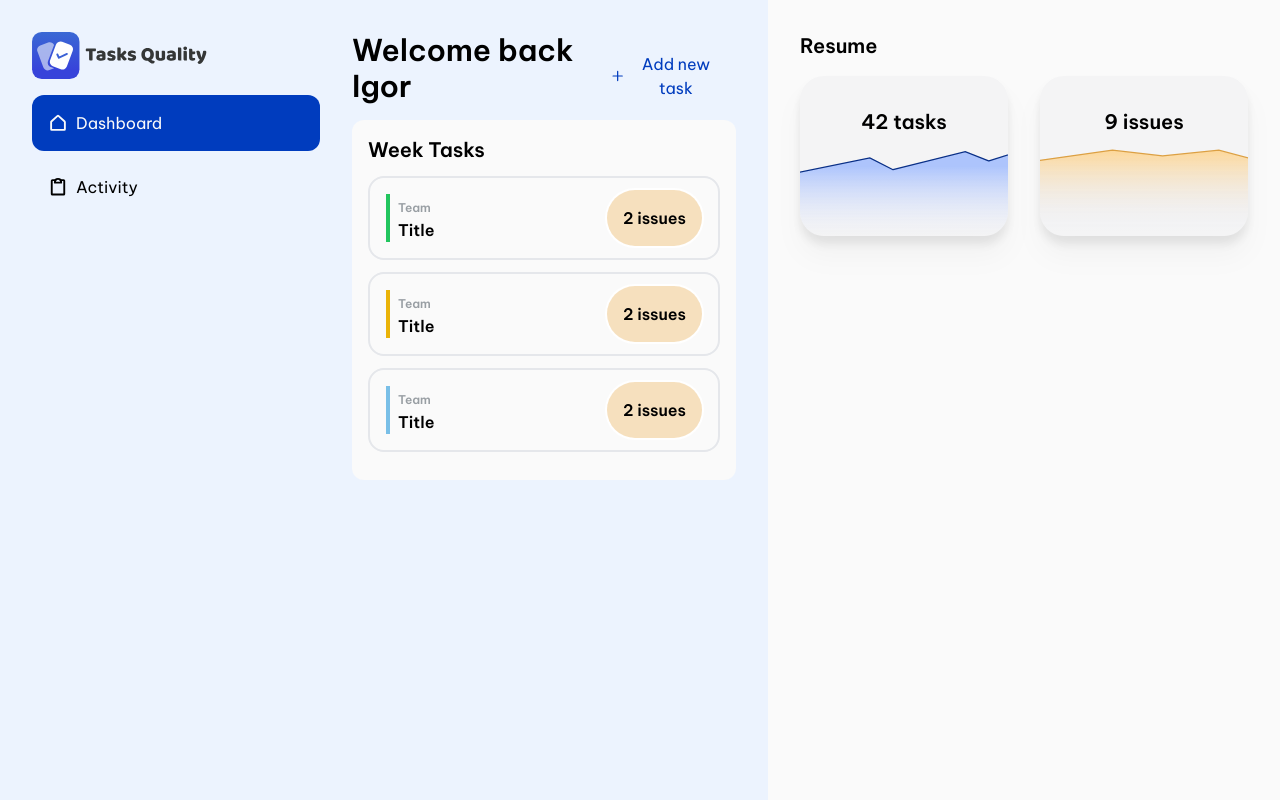
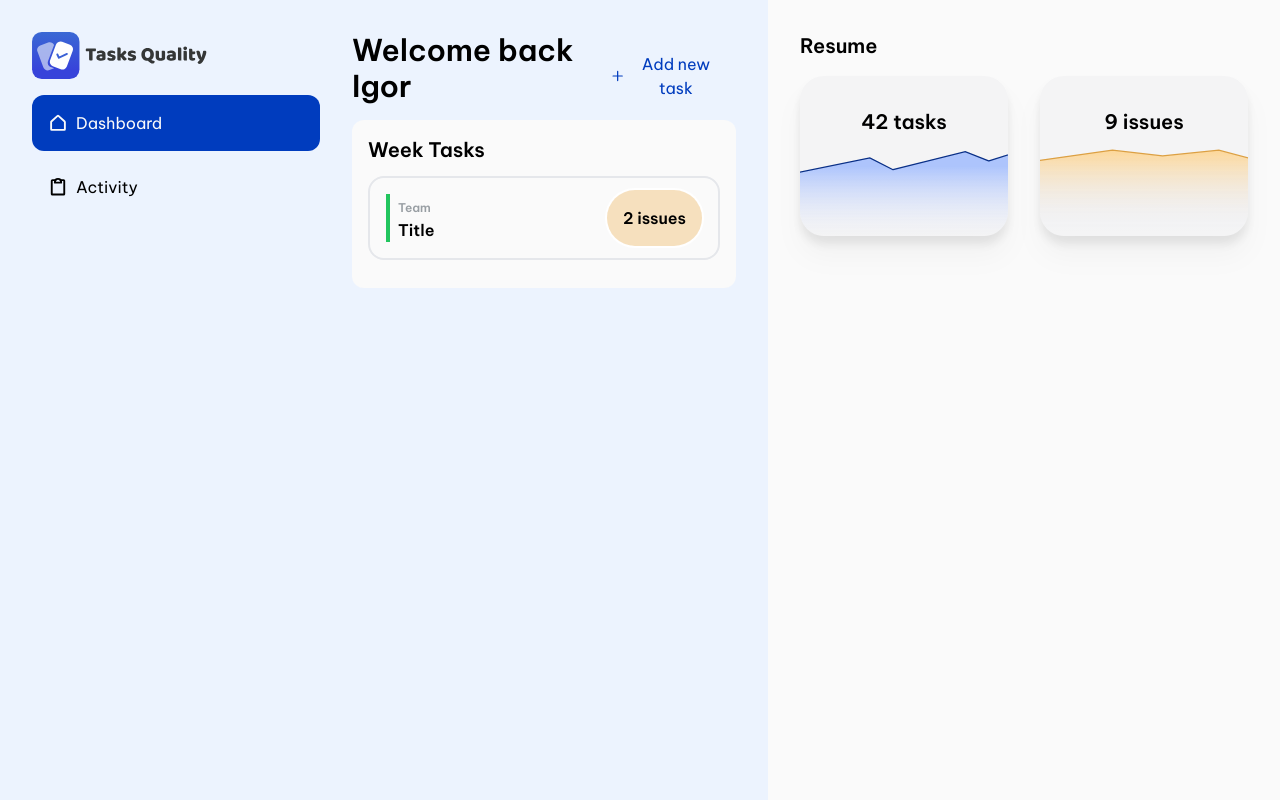
Before and after one commit to falaigor/tasks-quality-web, a React (Vite) app: page / in a window 1280 px wide. Built offline with nearby package versions, Linux system fonts and the light colour scheme.

Commit message:
separando tasks em um component

```diff
--- a/src/App.tsx
+++ b/src/App.tsx
@@ -3,6 +3,7 @@ import { Resume } from "./components/Resume";
 import { Sidebar } from "./components/Sidebar";
 import { DefaultLayout } from "./layouts/Default";
 import "./styles/main.css";
+import { TaskItem } from "./components/TaskItem/index";
 
 export function App() {
   return (
@@ -18,35 +19,7 @@ export function App() {
         <div className="bg-zinc-50 rounded-xl p-4">
           <span className="text-xl font-bold">Week Tasks</span>
 
-          <div className="flex rounded-2xl my-3 border-2 border-gray-200 justify-between items-center hover:bg-gray-100">
-            <div className="ml-4 m-4 px-2 border-l-4 border-green-500">
-              <span className="text-gray-300 text-xs font-bold">Team</span>
-              <p className="font-bold">Title</p>
-            </div>
-            <div className="p-4 mr-4 rounded-full bg-yellow-300 bg-opacity-40 ring-2 ring-white flex items-center justify-center font-extrabold">
-              2 issues
-            </div>
-          </div>
-
-          <div className="flex rounded-2xl my-3 border-2 border-gray-200 justify-between items-center hover:bg-gray-100">
-            <div className="ml-4 m-4 px-2 border-l-4 border-yellow-500">
-              <span className="text-gray-300 text-xs font-bold">Team</span>
-              <p className="font-bold">Title</p>
-            </div>
-            <div className="p-4 mr-4 rounded-full bg-yellow-300 bg-opacity-40 ring-2 ring-white flex items-center justify-center font-extrabold">
-              2 issues
-            </div>
-          </div>
-
-          <div className="flex rounded-2xl my-3 border-2 border-gray-200 justify-between items-center hover:bg-gray-100">
-            <div className="ml-4 m-4 px-2 border-l-4 border-blue-300">
-              <span className="text-gray-300 text-xs font-bold">Team</span>
-              <p className="font-bold">Title</p>
-            </div>
-            <div className="p-4 mr-4 rounded-full bg-yellow-300 bg-opacity-40 ring-2 ring-white flex items-center justify-center font-extrabold">
-              2 issues
-            </div>
-          </div>
+          <TaskItem />
         </div>
       </div>
     </DefaultLayout>
--- /dev/null
+++ b/src/components/TaskItem/index.tsx
@@ -0,0 +1,13 @@
+export const TaskItem = () => {
+  return (
+    <div className="flex rounded-2xl my-3 border-2 border-gray-200 justify-between items-center hover:bg-gray-100">
+      <div className="ml-4 m-4 px-2 border-l-4 border-green-500">
+        <span className="text-gray-300 text-xs font-bold">Team</span>
+        <p className="font-bold">Title</p>
+      </div>
+      <div className="p-4 mr-4 rounded-full bg-yellow-300 bg-opacity-40 ring-2 ring-white flex items-center justify-center font-extrabold">
+        2 issues
+      </div>
+    </div>
+  );
+};
```
